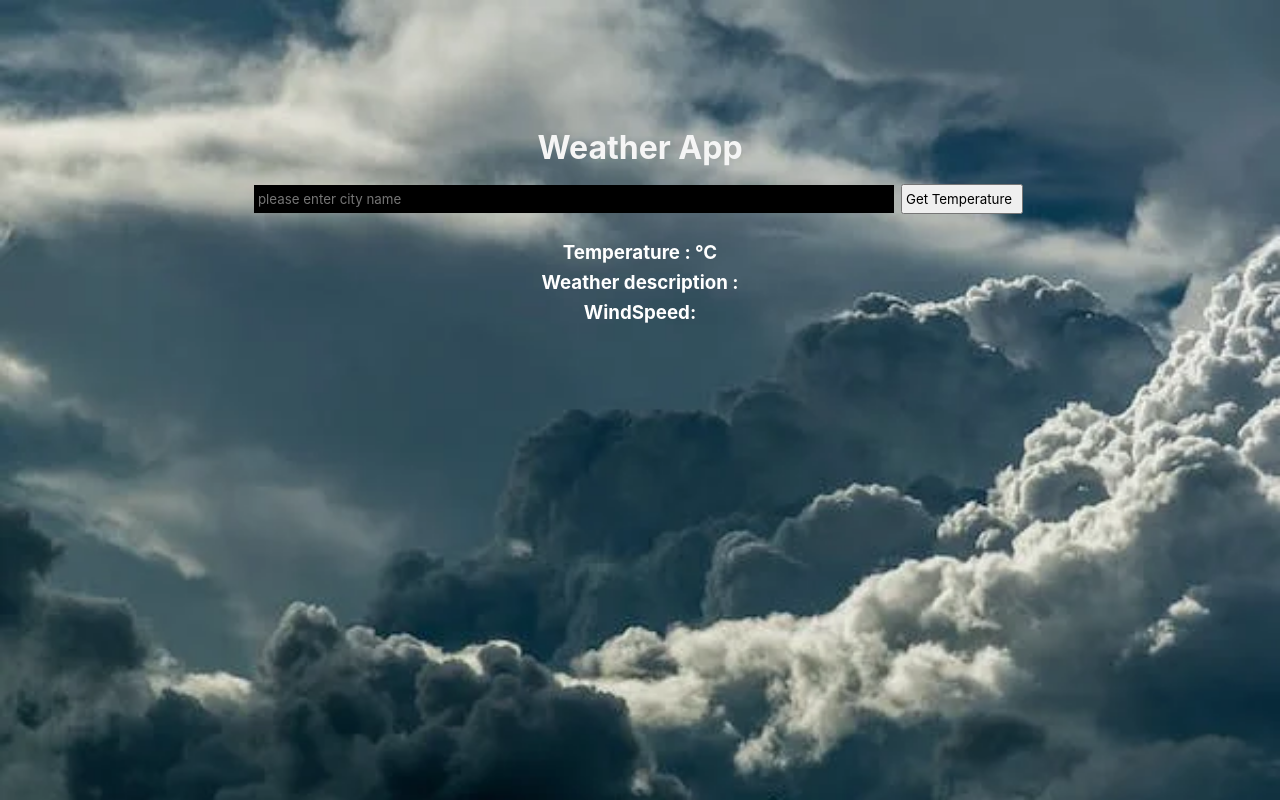
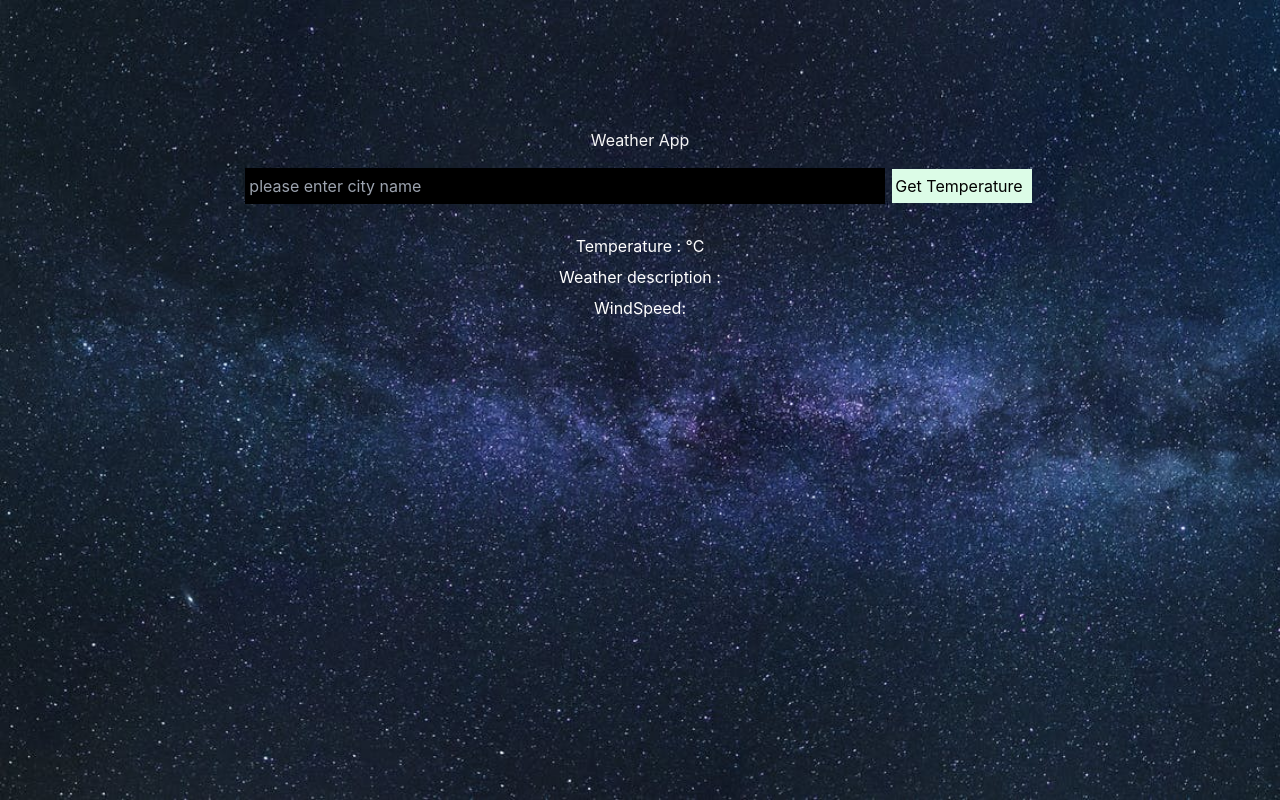
Before and after one commit to Charan2409/Weather, a React (Create React App) app: page / in a window 1280 px wide. Built offline with nearby package versions, Linux system fonts and the light colour scheme.

Commit message:
configured tailwind

```diff
--- a/public/index.html
+++ b/public/index.html
@@ -25,6 +25,7 @@
       Learn how to configure a non-root public URL by running `npm run build`.
     -->
     <title>React App</title>
+    <script src="https://cdn.tailwindcss.com"></script>
   </head>
   <body>
     <noscript>You need to enable JavaScript to run this app.</noscript>
--- a/src/App.js
+++ b/src/App.js
@@ -1,7 +1,7 @@
 import React, { useState } from "react";
 import "./App.css";
 import "./index.css";
-import Image from "./Image.jpg";
+import bg_image from "./bg_image.jpeg";
 
 function App() {
   const [city, setCity] = useState("");
@@ -30,7 +30,7 @@ function App() {
   };
 
   return (
-    <div className="App" style={{ backgroundImage: `url(${Image})` }}>
+    <div className="App" style={{ backgroundImage: `url(${bg_image})` }}>
       <center>
         <h1>Weather App</h1>
         <form onSubmit={submitHandler}>
@@ -40,7 +40,11 @@ function App() {
             placeholder="please enter city name"
             onChange={changeHandler}
           />
-          <input type="submit" value="Get Temperature" />
+          <input
+            type="submit"
+            className="bg-green-100"
+            value="Get Temperature"
+          />
         </form>
         <br></br>
         <h3>Temperature : {result} °C </h3>
```
Also changed, not shown: src/bg_image.jpeg (added).
